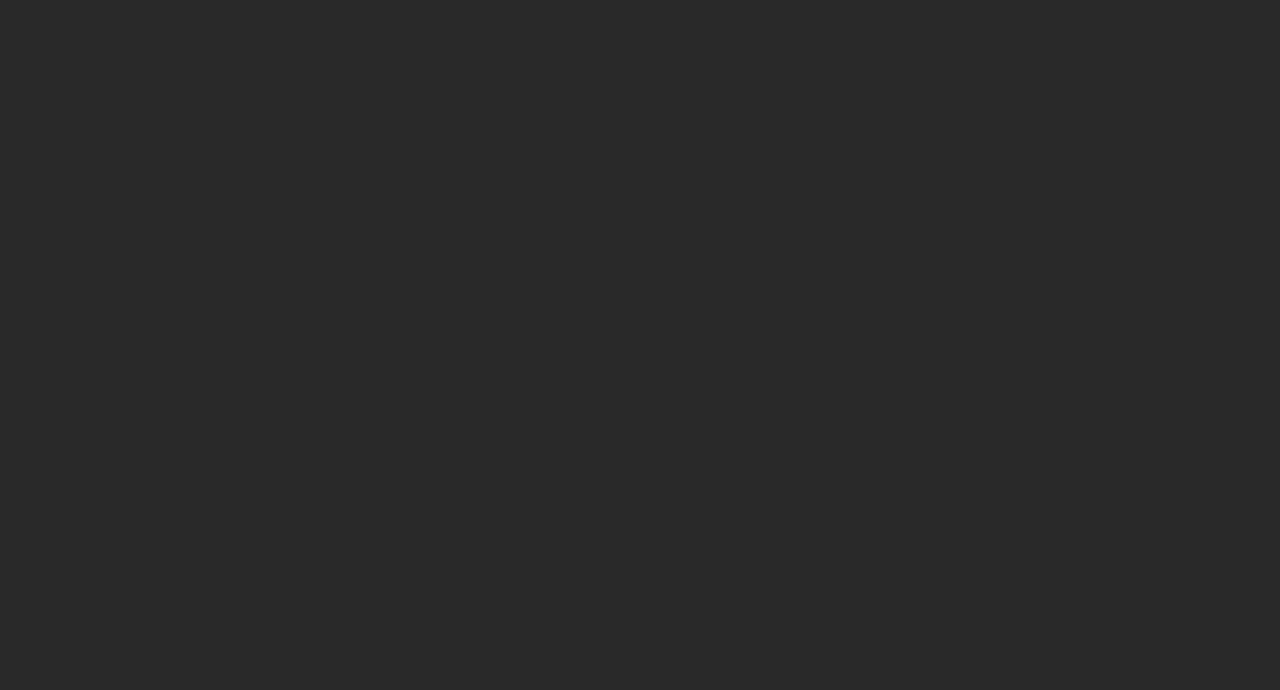
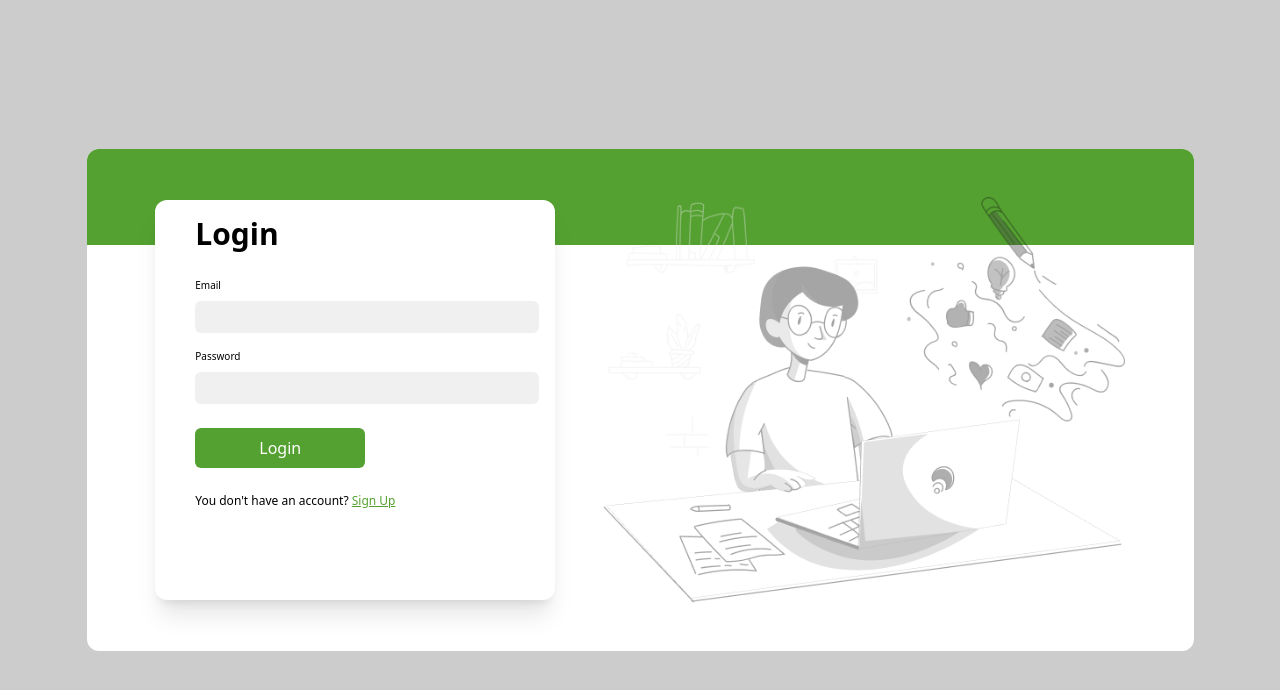
Before and after one commit to KMalek101/Roomet-front, a Next.js app: page /login in a window 1280 px wide. Shown: the top 690 px of the page. Built offline with nearby package versions, Linux system fonts and the light colour scheme.

Commit message:
changes before pulling

```diff
--- a/src/app/login/page.jsx
+++ b/src/app/login/page.jsx
@@ -1,4 +1,19 @@
+'use client'
+
+import Header from "@/components/common/header/Header";
+import { Login } from "@/components/login/Login";
+import Image from "next/image";
+
 export default function page() {
-  return <div className="bg-[#292929] w-screen h-screen">
-  </div>;
+  return (
+    <div className="flex w-screen h-screen items-center justify-center">
+      <div className="bg-[var(--w-color)] w-max rounded-xl relative">
+        <div className="h-24 absolute w-full bg-[var(--green-color)] z-0 rounded-t-xl"></div>
+        <div className="relative flex justify-center items-center gap-12 z-40 p-8 py-12">
+          <Login />
+          <Image src={"/illustration.png"} width={400} height={400} alt="logo" className="w-1/2 h-1/2 " priority={true} />
+        </div>
+      </div>
+    </div>
+  );
 }
--- /dev/null
+++ b/src/components/login/Login.jsx
@@ -0,0 +1,83 @@
+import { useState } from "react";
+import { login } from "@/utils/auth";  // Assuming a login function in your utils
+
+export function Login() {
+    const [formData, setFormData] = useState({
+        email: "",
+        password: "",
+    });
+    const [loading, setLoading] = useState(false);
+
+    function handleChange(e) {
+        const { name, value } = e.target;
+        setFormData(prev => ({ ...prev, [name]: value }));
+    }
+
+    async function handleSubmit(e) {
+        e.preventDefault();
+
+        if (!formData.email || !formData.password) {
+            alert("Both fields are required.");
+            return;
+        }
+
+        try {
+            setLoading(true);
+            const dataToSend = {
+                email: formData.email,
+                password: formData.password,
+            };
+            await login(dataToSend);
+            alert("Logged in successfully!");
+        } catch (error) {
+            alert("An error occurred during login. Please try again.");
+        } finally {
+            setLoading(false);
+        }
+    }
+
+    return (
+        <form
+            onSubmit={handleSubmit}
+            className="flex flex-col gap-4 shadow-xl p-4 rounded-xl z-20 pl-10 bg-[var(--w-color)] h-[400px] w-[400px]"
+        >
+            <h1 className="font-bold text-3xl pb-2.5">Login</h1>
+
+            <label className="flex flex-col gap-2">
+                <p className="text-[10px]">Email</p>
+                <input
+                    name="email"
+                    value={formData.email}
+                    onChange={handleChange}
+                    className="bg-[var(--g-color-opacity)] rounded-md py-1.5 px-2 text-sm focus:outline-1 focus:outline-[var(--green-color)]"
+                    type="email"
+                    required
+                />
+            </label>
+
+            <label className="flex flex-col gap-2">
+                <p className="text-[10px]">Password</p>
+                <input
+                    name="password"
+                    value={formData.password}
+                    onChange={handleChange}
+                    className="bg-[var(--g-color-opacity)] rounded-md py-1.5 px-2 text-sm focus:outline-1 focus:outline-[var(--green-color)]"
+                    type="password"
+                    required
+                />
+            </label>
+
+            <button
+                type="submit"
+                disabled={loading}
+                className="bg-[var(--green-color)] rounded-md py-2 text-[var(--w-color)] w-min px-16 text-nowrap mt-2 cursor-pointer"
+            >
+                {loading ? "Loggin In..." : "Login"}
+            </button>
+
+            <p className="text-[12px] mt-2">
+                You don't have an account? <a className="text-[var(--green-color)] underline" href="#">Sign Up</a>
+            </p>
+        </form>
+    );
+}
--- a/src/utils/auth.js
+++ b/src/utils/auth.js
@@ -6,7 +6,27 @@ export async function signUp(data) {
       const response = await axios.post(`${API_BASE_URL}/api/auth/register-director`, data);
       return response.data;
     } catch (error) {
-      console.error('Error logging in:', error);
+      console.error('Error signing up:', error);
       throw error;
     }
 }
+
+// auth.js (Login function)
+export async function login(data) {
+    const response = await fetch(`${API_BASE_URL}/api/auth/director-login`, {
+        method: "POST",
+        headers: {
+            "Content-Type": "application/json",
+        },
+        body: JSON.stringify(data),
+        credentials: "include",
+    });
+
+    const result = await response.json();
+
+    if (!response.ok) {
+        throw new Error(result.message || "Login failed");
+    }
+
+    return result;
+}
--- /dev/null
+++ b/src/utils/useAuth.js
@@ -0,0 +1,42 @@
+import { useEffect, useState } from "react";
+import { useRouter } from "next/router";
+
+const useAuth = () => {
+  const [loading, setLoading] = useState(true);
+  const [authenticated, setAuthenticated] = useState(false);
+  const router = useRouter();
+  const API_BASE_URL = "http://localhost:5000";
+
+  useEffect(() => {
+    const checkAuth = async () => {
+      try {
+        const res = await fetch(`${API_BASE_URL}/api/auth/is-logged-in}`, {
+          method: "GET",
+          credentials: "include",
+        });
+
+        if (res.ok) {
+          const data = await res.json();
+          if (data.authenticated) {
+            setAuthenticated(true);
+          } else {
+            router.push("/login");
+          }
+        } else {
+          router.push("/login");
+        }
+      } catch (err) {
+        console.error("Error checking auth:", err);
+        router.push("/login");
+      } finally {
+        setLoading(false);
+      }
+    };
+
+    checkAuth();
+  }, [router]);
+
+  return { loading, authenticated };
+};
+
+export default useAuth;
```
